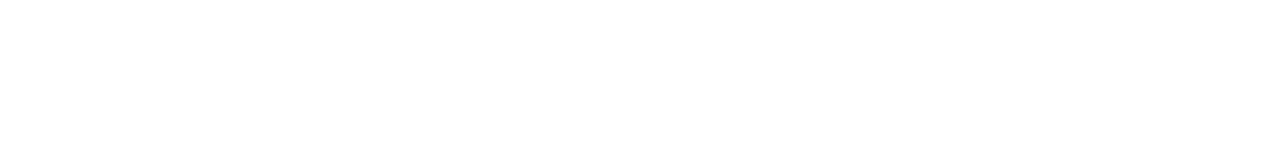
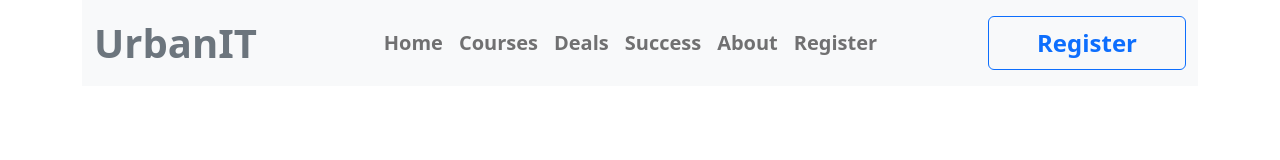
Before and after one commit to mahfuzurrahman01/Third-assignment-repo, a plain HTML site: page index.html in a window 1280 px wide. Drawn offline with nearby package versions, Linux system fonts and the light colour scheme.

Commit message:
navbar added

```diff
--- a/index.html
+++ b/index.html
@@ -1,18 +1,69 @@
 <!DOCTYPE html>
 <html lang="en">
+
 <head>
     <meta charset="UTF-8">
     <meta http-equiv="X-UA-Compatible" content="IE=edge">
     <meta name="viewport" content="width=device-width, initial-scale=1.0">
-    <title>Document</title>
+    <title>URBAN EDUcation website</title>
     <!-- CDN link  -->
     <link rel="stylesheet" href="https://cdn.jsdelivr.net/npm/bootstrap@5.2.0/dist/css/bootstrap.min.css">
 </head>
+
 <body>
 
+    <header>
+        <!-- navbar start here  -->
+
+        <section class="container">
+            <nav class="navbar navbar-expand-lg bg-light">
+                <div class="container-fluid">
+
+                    <a class="navbar-brand fs-1 fw-bold text-secondary" href="#">UrbanIT</a>
+                    <button class="navbar-toggler" type="button" data-bs-toggle="collapse"
+                        data-bs-target="#navbarSupportedContent" aria-controls="navbarSupportedContent"
+                        aria-expanded="true" aria-label="Toggle navigation">
+                        <span class="navbar-toggler-icon"></span>
+                    </button>
+
+                    <div class="collapse navbar-collapse" id="navbarSupportedContent">
+                        <ul class="navbar-nav mb-2 mb-lg-0 mx-auto fs-5 fw-semibold">
+
+                            <li class="nav-item">
+                                <a class="nav-link" aria-current="page" href="#">Home</a>
+                            </li>
+
+                            <li class="nav-item">
+                                <a class="nav-link" href="#">Courses</a>
+                            </li>
+
+                            <li class="nav-item">
+                                <a class="nav-link" href="#">Deals</a>
+                            </li>
+
+                            <li class="nav-item">
+                                <a class="nav-link" href="#">Success</a>
+                            </li>
+                            <li class="nav-item">
+                                <a class="nav-link" href="#">About</a>
+                            </li>
+                            <li class="nav-item">
+                                <a class="nav-link" href="#">Register</a>
+                            </li>
+
+                        </ul>
+
+                        <button class="btn btn-outline-primary border-3 fw-semibold py-2 px-5 fs-4" type="submit">Register</button>
+
+                    </div>
+                </div>
+            </nav>
+        </section>
+    </header>
 
 
     <!-- CDN js link  -->
     <script src="	https://cdn.jsdelivr.net/npm/bootstrap@5.2.0/dist/js/bootstrap.bundle.min.js"></script>
 </body>
+
 </html>
```
